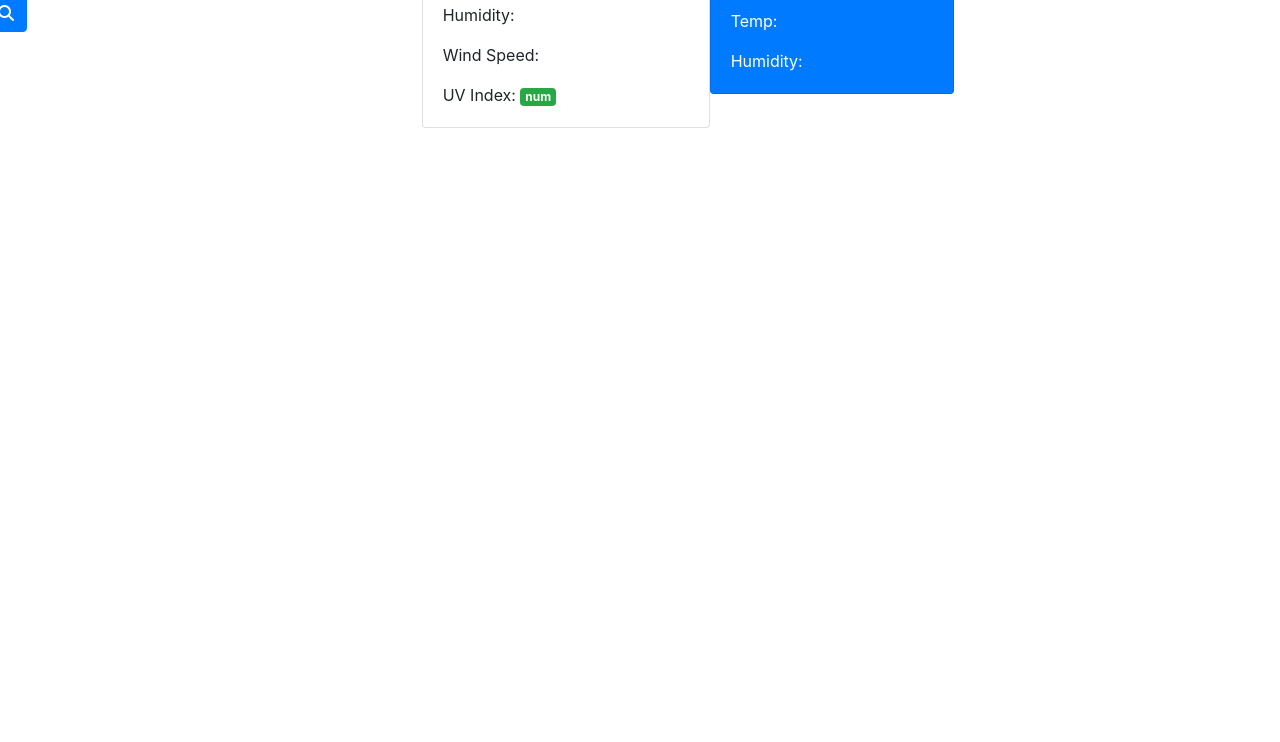
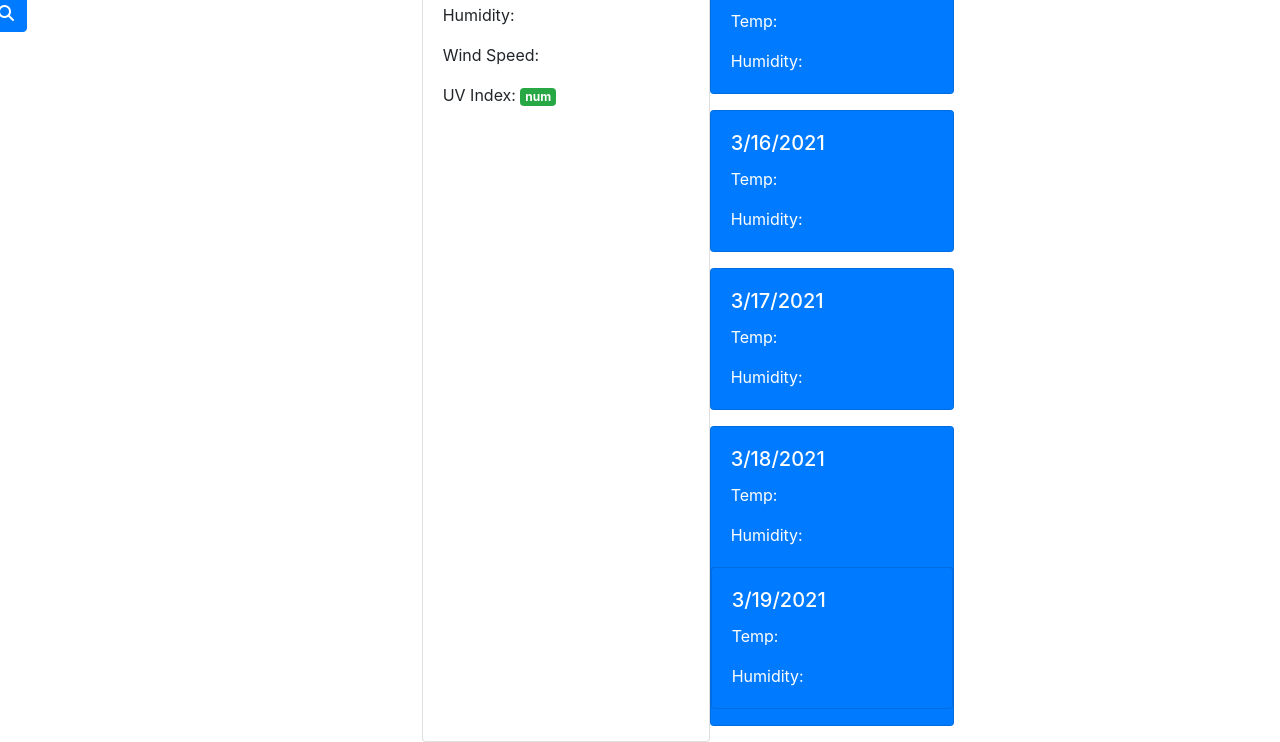
Before and after one commit to Clayto30/weather-dashboard, a plain HTML site: page index.html in a window 1280 px wide. Shown: the part 150-892 px from the top of the page. Before the commit the page ends 800 px from the top, so only its background shows below. Drawn offline with nearby package versions, Linux system fonts and the light colour scheme; no server answers.

```diff
--- a/index.html
+++ b/index.html
@@ -48,9 +48,38 @@
                         <p class="card-text">Humidity:</p>
                     </div>
                 </div>
+                <div class="card text-white bg-primary mb-3" style="max-width: 18rem;">
+                    <div class="card-body">
+                        <h5 class="card-title">3/16/2021</h5>
+                        <p class="card-text">Temp:</p>
+                        <p class="card-text">Humidity:</p>
+                    </div>
+                </div>
+                <div class="card text-white bg-primary mb-3" style="max-width: 18rem;">
+                    <div class="card-body">
+                        <h5 class="card-title">3/17/2021</h5>
+                        <p class="card-text">Temp:</p>
+                        <p class="card-text">Humidity:</p>
+                    </div>
+                </div>
+                <div class="card text-white bg-primary mb-3" style="max-width: 18rem;">
+                    <div class="card-body">
+                        <h5 class="card-title">3/18/2021</h5>
+                        <p class="card-text">Temp:</p>
+                        <p class="card-text">Humidity:</p>
+                    </div>
+                    <div class="card text-white bg-primary mb-3" style="max-width: 18rem;">
+                        <div class="card-body">
+                            <h5 class="card-title">3/19/2021</h5>
+                            <p class="card-text">Temp:</p>
+                            <p class="card-text">Humidity:</p>
+                        </div>
+                    </div>
+                </div>
             </div>
         </div>
     </div>
+    <script src="https://cdnjs.cloudflare.com/ajax/libs/jquery/3.4.1/jquery.min.js"></script>
     <script src="assets/js/script.js"></script>
 </body>
 </html>
```
